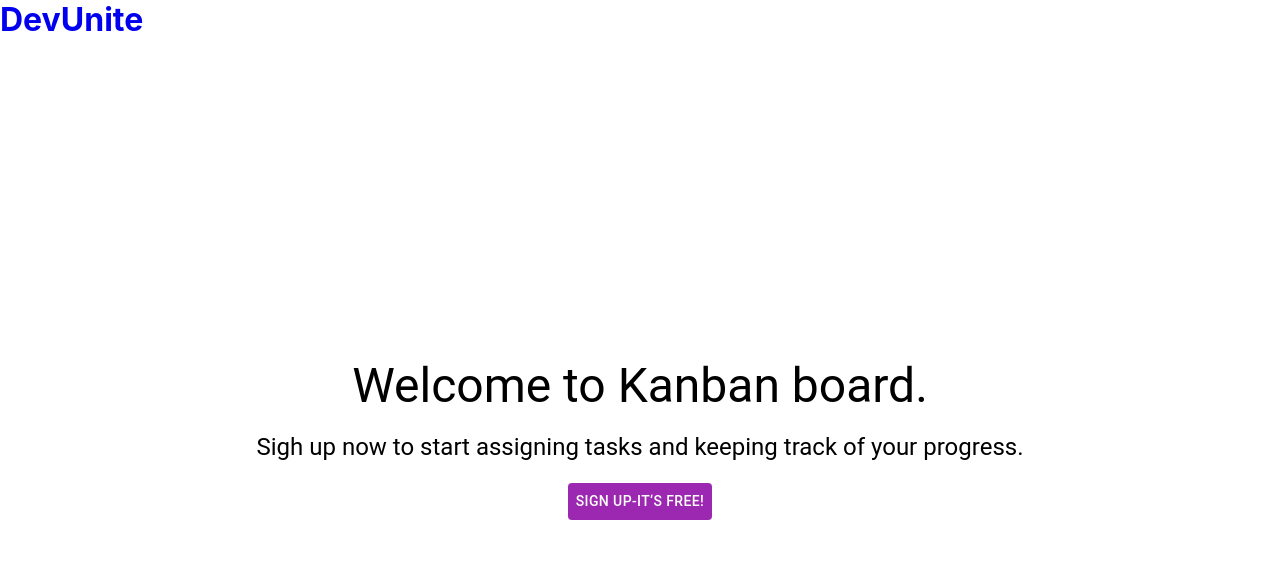
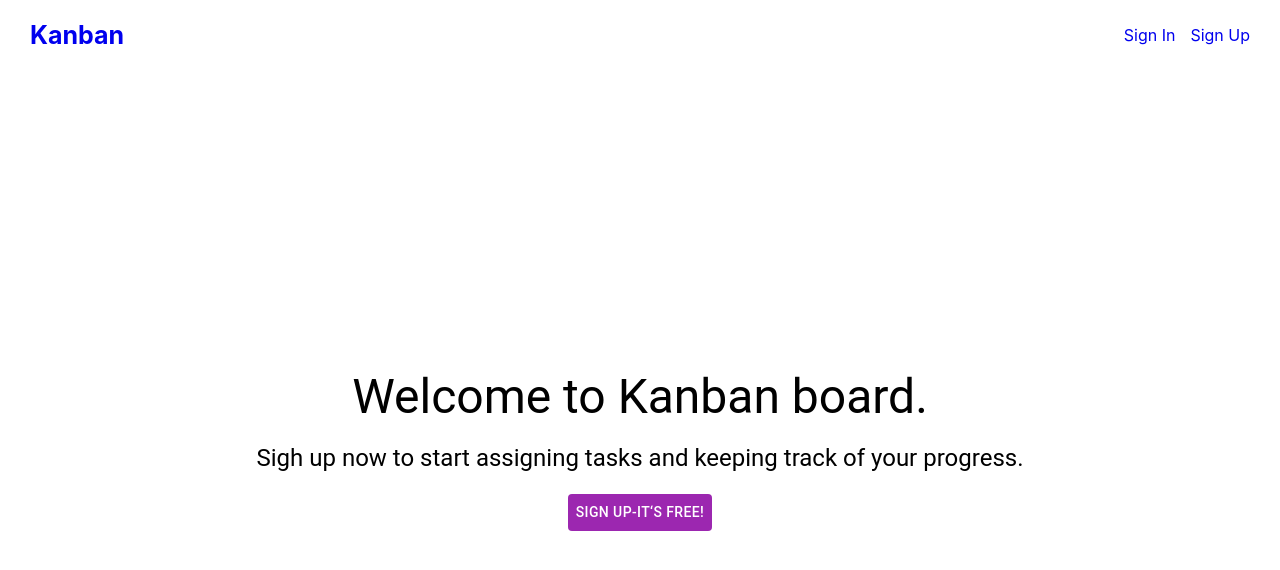
Before and after one commit to Lokor4ik/KanbanBoard, a React (Create React App) app in the folder app/: page / in a window 1280 px wide. Shown: the top 570 px of the page. Built offline with nearby package versions, Linux system fonts and the light colour scheme.

Commit message:
added NavBar logic

```diff
--- a/app/src/routes/Routes.tsx
+++ b/app/src/routes/Routes.tsx
@@ -7,7 +7,7 @@ import Landing from 'pages/Landing/Landing';
 import SignUp from 'pages/SignUp/SignUp';
 import SignIn from 'pages/SignIn/SignIn';
 
-const pathsFromAuth = ['/login', '/signup', '/'];
+const pathsFromAuth = ['/signin', '/signup', '/'];
 
 export const useRoutes = (isAuthenticated: boolean) => {
   const location = useLocation();
@@ -27,8 +27,8 @@ export const useRoutes = (isAuthenticated: boolean) => {
     <Switch>
       <Route exact path="/" component={Landing} />
       <Route exact path="/signup" component={SignUp} />
-      <Route exact path="/login" component={SignIn} />
-      <Redirect from="/projects*" to="/login" />
+      <Route exact path="/signin" component={SignIn} />
+      <Redirect from="/projects*" to="/signin" />
       <Route component={NotFound} />
     </Switch>
   );
--- /dev/null
+++ b/app/src/shared/NavBar/NavBar.scss
@@ -0,0 +1,31 @@
+.header__wrapper {
+  padding: 20px 30px 0px 30px;
+}
+
+.navbar {
+  display: flex;
+  align-items: center;
+  justify-content: space-between;
+}
+
+.navbar__homepage {
+  text-decoration: none;
+  font-size: 25px;
+  font-weight: bold;
+
+  &:hover {
+    text-decoration: underline;
+  }
+}
+
+.navbar__buttons {
+  display: flex;
+
+  li {
+    padding-right: 15px;
+
+    &:last-child {
+      padding-right: 0;
+    }
+  }
+}
--- a/app/src/shared/NavBar/NavBar.tsx
+++ b/app/src/shared/NavBar/NavBar.tsx
@@ -1,11 +1,16 @@
-import { Link, useHistory } from 'react-router-dom';
+import { Link, useHistory, useLocation } from 'react-router-dom';
 import { useDispatch } from 'react-redux';
+
+import ColorButton from 'shared/Button/Button';
 
 import { logoutUser } from 'store/auth/action';
 
 import { NavBarProps } from './types';
 
+import './NavBar.scss';
+
 const NavBar: React.FC<NavBarProps> = ({ isAuthenticated }) => {
+  const location = useLocation();
   const dispatch = useDispatch();
   const history = useHistory();
 
@@ -14,28 +19,41 @@ const NavBar: React.FC<NavBarProps> = ({ isAuthenticated }) => {
     history.push('/');
   };
 
-  const navLinks = isAuthenticated && (
-    <nav className="navbar">
-      <ul>
+  const navLinks = (
+    <ul className="navbar__buttons">
+      {isAuthenticated && (
+        <>
           <li>
-          <Link to="/dashboard">Dashboard</Link>
+            <ColorButton onClick={logout} fullWidth type="button">
+              Logout
+            </ColorButton>
           </li>
-
+        </>
+      )}
+      {!isAuthenticated && location.pathname === '/' && (
+        <>
           <li>
-          <button type="button" className="navbar-logout" onClick={logout}>
-            Logout
-          </button>
+            <Link to="/signin">Sign In</Link>
           </li>
+          <li>
+            <Link to="/signup">Sign Up</Link>
+          </li>
+        </>
+      )}
     </ul>
-    </nav>
   );
 
   return (
-    <header className="header bg-dark">
-      <h1>
-        <Link to={isAuthenticated ? '/dashboard' : '/'}>DevUnite</Link>
-      </h1>
+    <header className="header">
+      <div className="header__wrapper">
+        <nav className="navbar">
+          <Link className="navbar__homepage" to="/">
+            Kanban
+          </Link>
+
           {navLinks}
+        </nav>
+      </div>
     </header>
   );
 };
```
Lines whose indentation alone changed are shown as unchanged.
